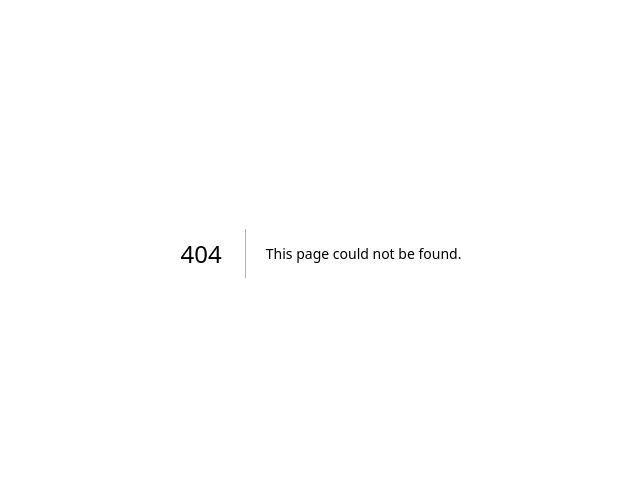
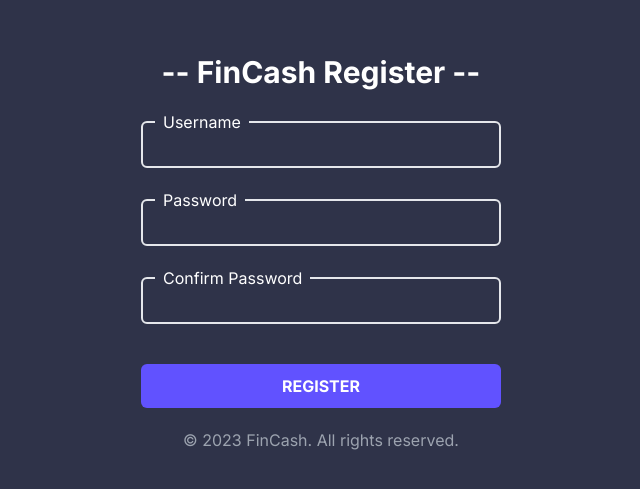
Before and after one commit to intannmn/FinCash, a Next.js app: page /register in a window 1280 px wide. Before the commit this address had no page. Shown: the part 147-636 px from the top of the page, without its empty margins (319-959 px from the left). Built offline with nearby package versions, Linux system fonts and the light colour scheme.

Commit message:
feat - Register

```diff
--- /dev/null
+++ b/src/app/register/page.jsx
@@ -0,0 +1,101 @@
+"use client";
+import { useState } from "react";
+
+export default function Register() {
+  const [username, setUsername] = useState("");
+  const [password, setPassword] = useState("");
+  const [confirmPassword, setConfirmPassword] = useState("");
+  const [invalid, setInvalid] = useState(false);
+
+  const authentication = (e) => {
+    e.preventDefault();
+    if (confirmPassword === password) {
+      try {
+        console.log(username, password, confirmPassword);
+        setInvalid(false);
+      } catch (error) {
+        console.error("Error:", error);
+        throw error;
+      }
+    } else {
+      setPassword("");
+      setConfirmPassword("");
+      setInvalid(true);
+    }
+  };
+
+  return (
+    <main className="flex h-screen w-screen items-center justify-center text-white bg-myDarkPurple">
+      <div className="space-y-5 p-5 w-[400px]">
+        {/* TITLE */}
+        <p className="text-3xl text-center font-bold">-- FinCash Register --</p>
+        {/* TITLE */}
+
+        <form onSubmit={authentication} className="space-y-5 w-full mx-auto">
+          {/* INPUT USERNAME */}
+          <fieldset className="border-2 group/username focus-within:border-myPurple rounded-md px-3 pb-2 w-full">
+            <legend className="group-focus-within/username:text-myPurple px-2">Username</legend>
+            <input
+              type="text"
+              id="username"
+              value={username}
+              onChange={(e) => setUsername(e.target.value)}
+              required
+              className="bg-transparent outline-none w-full"
+            />
+          </fieldset>
+          {/* INPUT USERNAME */}
+
+          {/* INPUT PASSWORD */}
+          <fieldset className="border-2 group/password focus-within:border-myPurple rounded-md px-3 pb-2 w-full">
+            <legend className="group-focus-within/password:text-myPurple px-2">Password</legend>
+            <input
+              type="password"
+              id="password"
+              value={password}
+              onChange={(e) => setPassword(e.target.value)}
+              required
+              className="bg-transparent outline-none w-full"
+            />
+          </fieldset>
+          {/* INPUT PASSWORD */}
+
+          {/* INPUT CONFIRM PASSWORD */}
+          <fieldset className="border-2 group/password focus-within:border-myPurple rounded-md px-3 pb-2 w-full">
+            <legend className="group-focus-within/password:text-myPurple px-2">
+              Confirm Password
+            </legend>
+            <input
+              type="password"
+              id="confirmPassword"
+              value={confirmPassword}
+              onChange={(e) => setConfirmPassword(e.target.value)}
+              required
+              className="bg-transparent outline-none w-full"
+            />
+          </fieldset>
+          {/* INPUT CONFIRM PASSWORD */}
+
+          {/* INDICATOR */}
+          <p className="text-center text-lg text-red-500">
+            {invalid && "Confirm Password Do Not Match"}
+          </p>
+          {/* INDICATOR */}
+
+          {/* REGISTER BUTTON */}
+          <button
+            type="submit"
+            className="h-11 w-full rounded-md bg-myPurple font-bold hover:bg-myPurpleSec"
+          >
+            REGISTER
+          </button>
+          {/* REGISTER BUTTON */}
+        </form>
+
+        {/* COPYRIGHT */}
+        <p className="text-center text-gray-400">© 2023 FinCash. All rights reserved.</p>
+        {/* END COPYRIGHT */}
+      </div>
+    </main>
+  );
+}
```
